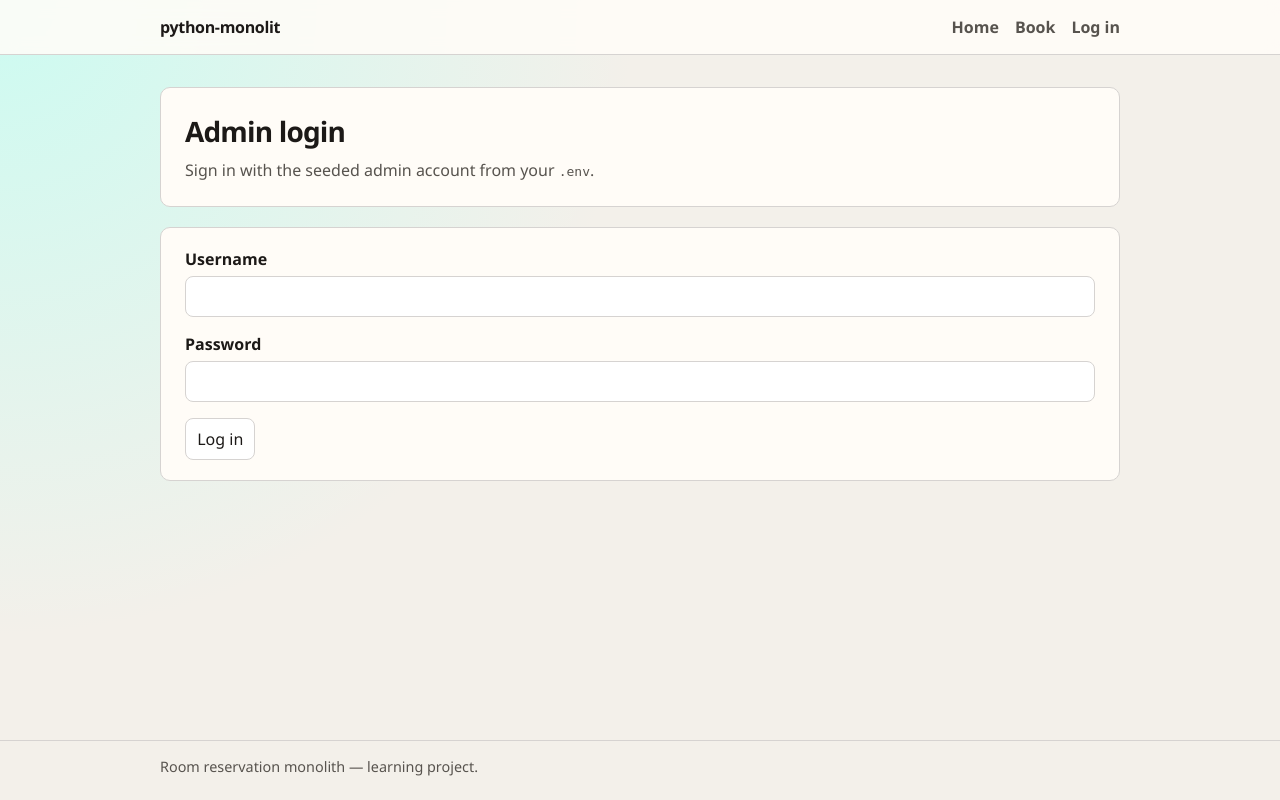
After one commit to mvtthxw/python-monolit, a Flask app: page /login in a window 1280 px wide. The commit adds this page. Run offline with Flask 3, Linux system fonts and the light colour scheme.

Commit message:
feat: add admin login

```diff
--- a/app/__init__.py
+++ b/app/__init__.py
@@ -4,6 +4,8 @@ from dotenv import load_dotenv
 from flask import Flask
 
 from app import models as _models  # noqa: F401  # register models with metadata
+from app.blueprints.admin import bp as admin_bp
+from app.blueprints.auth import bp as auth_bp
 from app.blueprints.health import bp as health_bp
 from app.blueprints.main import bp as main_bp
 from app.blueprints.reservations import bp as reservations_bp
@@ -21,10 +23,14 @@ def create_app(config_object: type | str = "app.config.Config") -> Flask:
     db.init_app(app)
     migrate.init_app(app, db)
     login_manager.init_app(app)
+    login_manager.login_view = "auth.login"
+    login_manager.login_message_category = "error"
     csrf.init_app(app)
     register_cli(app)
 
     app.register_blueprint(main_bp)
+    app.register_blueprint(auth_bp)
+    app.register_blueprint(admin_bp)
     app.register_blueprint(health_bp)
     app.register_blueprint(rooms_bp)
     app.register_blueprint(reservations_bp)
--- /dev/null
+++ b/app/blueprints/auth.py
@@ -0,0 +1,37 @@
+"""Authentication routes (login / logout)."""
+
+from flask import Blueprint, Response, flash, redirect, render_template, url_for
+from flask_login import current_user, login_user, logout_user
+from werkzeug.security import check_password_hash
+
+from app.forms import LoginForm
+from app.models import User
+
+bp = Blueprint("auth", __name__)
+
+
+@bp.route("/login", methods=["GET", "POST"])
+def login() -> str | Response:
+    """Log in an admin user."""
+    if current_user.is_authenticated:
+        return redirect(url_for("admin.dashboard"))
+
+    form = LoginForm()
+    if form.validate_on_submit():
+        user = User.query.filter_by(username=form.username.data).first()
+        password = form.password.data or ""
+        if user is not None and user.is_admin and check_password_hash(user.password_hash, password):
+            login_user(user)
+            flash("Logged in.", "success")
+            return redirect(url_for("admin.dashboard"))
+        flash("Invalid username or password.", "error")
+
+    return render_template("auth/login.html", form=form)
+
+
+@bp.post("/logout")
+def logout() -> Response:
+    """Log out the current user."""
+    logout_user()
+    flash("Logged out.", "success")
+    return redirect(url_for("main.index"))
--- a/app/forms.py
+++ b/app/forms.py
@@ -1,7 +1,7 @@
 """WTForms used by public HTML pages."""
 
 from flask_wtf import FlaskForm
-from wtforms import DateTimeLocalField, SelectField, StringField, SubmitField
+from wtforms import DateTimeLocalField, PasswordField, SelectField, StringField, SubmitField
 from wtforms.validators import DataRequired, Email, Length
 
 
@@ -28,3 +28,11 @@ class BookingForm(FlaskForm):
         validators=[DataRequired()],
     )
     submit = SubmitField("Book room")
+
+
+class LoginForm(FlaskForm):
+    """Admin login form."""
+
+    username = StringField("Username", validators=[DataRequired(), Length(max=80)])
+    password = PasswordField("Password", validators=[DataRequired()])
+    submit = SubmitField("Log in")
--- a/app/static/css/style.css
+++ b/app/static/css/style.css
@@ -65,7 +65,28 @@ a:hover {
 
 .site-nav {
   display: flex;
+  align-items: center;
   gap: 1rem;
+}
+
+.nav-form {
+  display: inline;
+  margin: 0;
+}
+
+.nav-button {
+  font: inherit;
+  font-weight: 600;
+  color: var(--muted);
+  background: none;
+  border: 0;
+  padding: 0;
+  cursor: pointer;
+}
+
+.nav-button:hover {
+  color: var(--ink);
+  text-decoration: underline;
 }
 
 .site-nav a {
--- /dev/null
+++ b/app/templates/auth/login.html
@@ -0,0 +1,30 @@
+{% extends "base.html" %}
+
+{% block title %}Log in — Room reservations{% endblock %}
+
+{% block content %}
+  <section class="page-intro">
+    <h1>Admin login</h1>
+    <p>Sign in with the seeded admin account from your <code>.env</code>.</p>
+  </section>
+
+  <section class="panel">
+    <form method="post" class="stack-form" novalidate>
+      {{ form.hidden_tag() }}
+
+      <label>
+        {{ form.username.label }}
+        {{ form.username(autocomplete="username") }}
+        {% for error in form.username.errors %}<span class="field-error">{{ error }}</span>{% endfor %}
+      </label>
+
+      <label>
+        {{ form.password.label }}
+        {{ form.password(autocomplete="current-password") }}
+        {% for error in form.password.errors %}<span class="field-error">{{ error }}</span>{% endfor %}
+      </label>
+
+      {{ form.submit(class_="button") }}
+    </form>
+  </section>
+{% endblock %}
--- a/app/templates/base.html
+++ b/app/templates/base.html
@@ -13,6 +13,15 @@
       <nav class="site-nav" aria-label="Main">
         <a href="{{ url_for('main.index') }}">Home</a>
         <a href="{{ url_for('main.book') }}">Book</a>
+        {% if current_user.is_authenticated and current_user.is_admin %}
+          <a href="{{ url_for('admin.dashboard') }}">Admin</a>
+          <form class="nav-form" method="post" action="{{ url_for('auth.logout') }}">
+            <input type="hidden" name="csrf_token" value="{{ csrf_token() }}">
+            <button type="submit" class="nav-button">Log out</button>
+          </form>
+        {% else %}
+          <a href="{{ url_for('auth.login') }}">Log in</a>
+        {% endif %}
       </nav>
     </div>
   </header>
```
Also changed, not shown: app/blueprints/admin.py (added, +14 -0 lines), app/decorators.py (added, +21 -0 lines), app/templates/admin/dashboard.html (added, +10 -0 lines), README.md.
